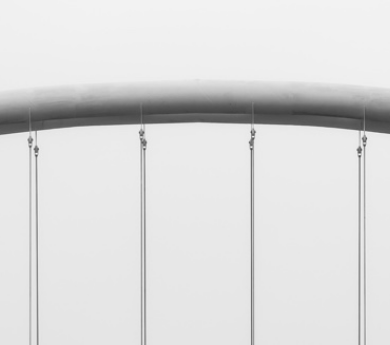
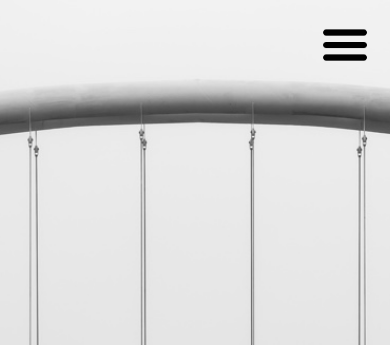
Before and after one commit to clemstrom/project-x, a plain HTML site: page index.html in a window 390 px wide. Shown: the top 345 px of the page. Drawn offline with nearby package versions, Linux system fonts and the light colour scheme; a web font is replaced by a local one.

Commit message:
Update style.css

```diff
--- a/css/style.css
+++ b/css/style.css
@@ -244,11 +244,11 @@ footer p {
 		display: block;
 	}
 
-/*	.nav-trigger {
+	.nav-trigger {
 		display: block;
 		z-index: 10;
 		transition: 400ms all;
-	}*/
+	}
 
 	.active {
 		transform: rotate(90deg);
```
